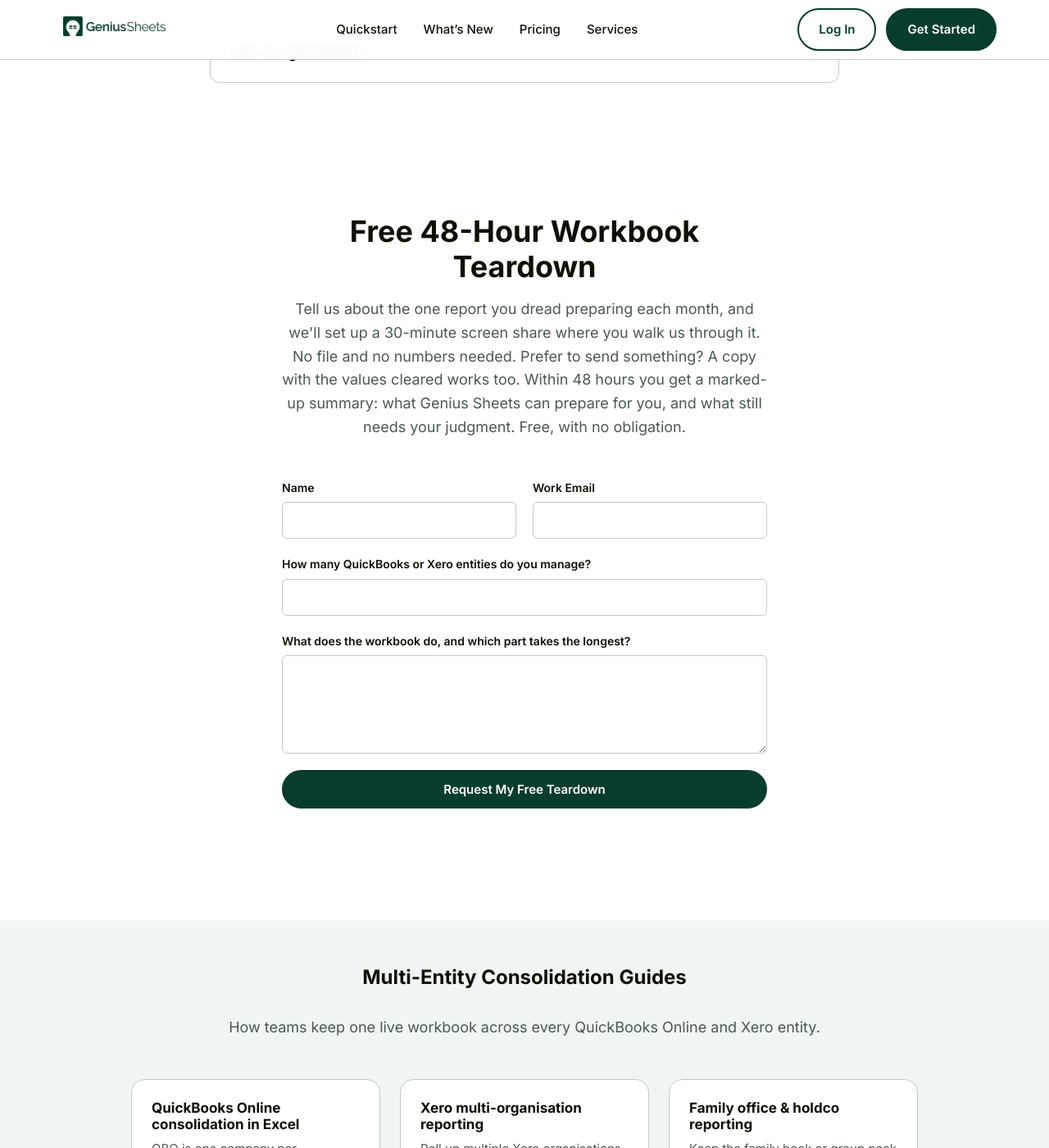
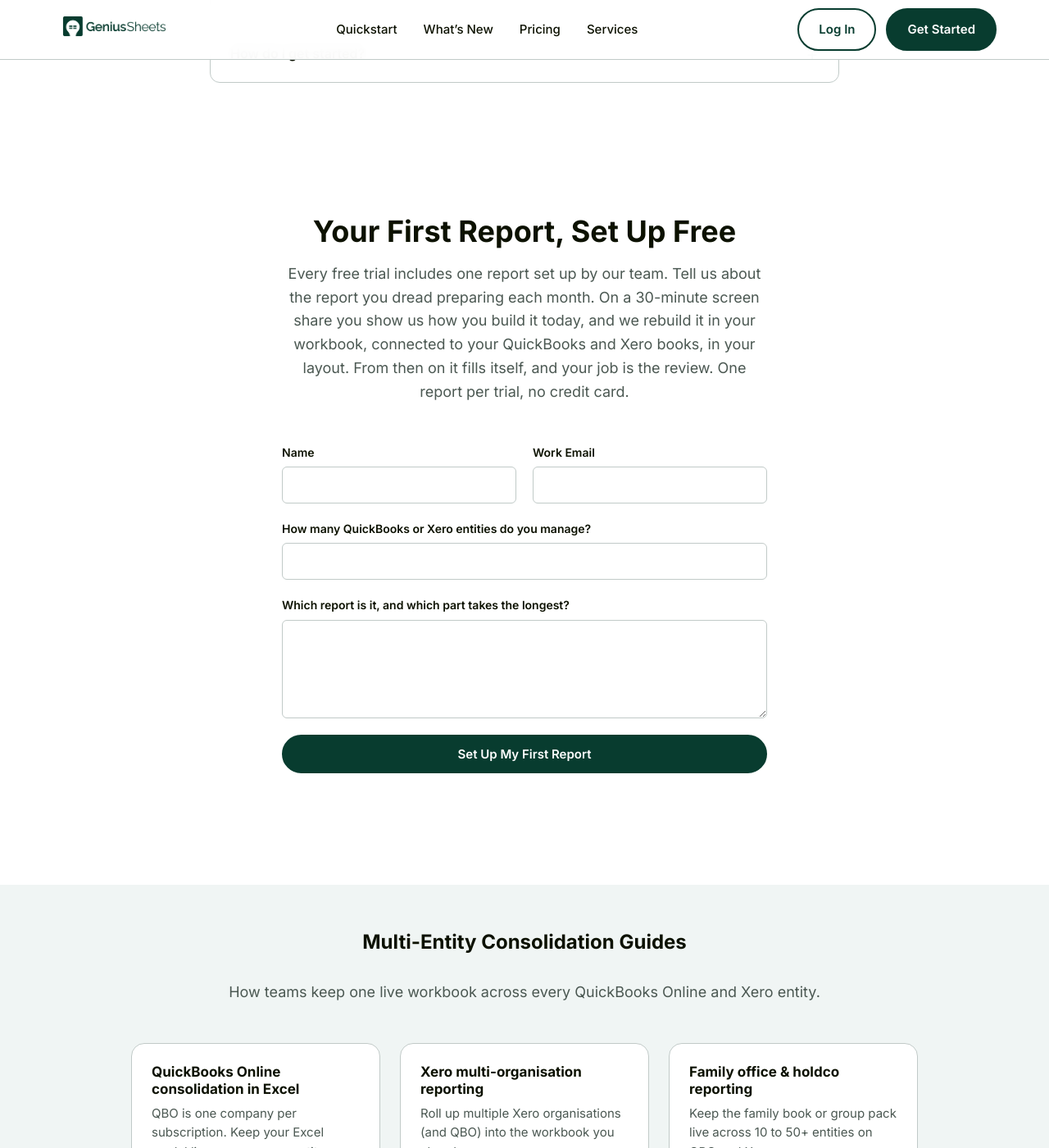
Before and after one commit to GeniusSheets/gs_site, a Jekyll site: the page built from index.html, in a window 1280 px wide and 1400 px high, scrolled down 7657 px. Shown: the whole window at 82% size. Built offline with Jekyll 4.4.1, drawn with Linux system fonts in a browser that asks for light colours; some of the changed text lies outside the part shown.

Commit message:
feat(site): replace workbook teardown with free first-report setup in trial
Co-Authored-By: Claude Opus 5.5 <noreply@anthropic.com>

```diff
--- a/_includes/structured-data.html
+++ b/_includes/structured-data.html
@@ -45,10 +45,10 @@
   "mainEntity": [
     {
       "@type": "Question",
-      "name": "What is the free workbook teardown?",
+      "name": "What is the free report setup?",
       "acceptedAnswer": {
         "@type": "Answer",
-        "text": "Walk us through a report you prepare by hand, on a 30-minute screen share or by sending a copy with the numbers removed. We never need your figures or your clients' data. Within 48 hours you get a marked-up summary showing which parts Genius Sheets can prepare for you and which still need your judgment. It is free and there is no obligation."
+        "text": "Every free trial includes one report set up by our team. You show us how you build it today on a 30-minute screen share, and we rebuild it in your workbook, connected to your QuickBooks and Xero books, in your layout. We only need a copy of the workbook with the values cleared; the numbers come from your connected books."
       }
     },
     {
@@ -64,7 +64,7 @@
       "name": "Does Genius Sheets offer a free trial?",
       "acceptedAnswer": {
         "@type": "Answer",
-        "text": "Yes, a two-week free trial with up to 2 connections, no credit card required. Upgrade anytime from your account."
+        "text": "Yes, a two-week free trial with up to 2 connections, no credit card required, and our team will set up one report for you during it. Upgrade anytime from your account."
       }
     },
     {
@@ -122,7 +122,7 @@
       "name": "Does Genius Sheets offer a free trial?",
       "acceptedAnswer": {
         "@type": "Answer",
-        "text": "Yes, a two-week free trial with up to 2 connections, no credit card required. Upgrade anytime from your account."
+        "text": "Yes, a two-week free trial with up to 2 connections, no credit card required, and our team will set up one report for you during it. Upgrade anytime from your account."
       }
     },
     {
--- a/index.html
+++ b/index.html
@@ -178,7 +178,7 @@ image: /assets/images/hero/hero-screenshot.png
       <div class="step-card">
         <div class="step-number">2</div>
         <h3>Connect Your Workbook</h3>
-        <p>Install the add-in for Excel or Google Sheets and link your existing reports to live data, in your own layout. On Enterprise plans, our team can set it up for you.</p>
+        <p>Install the add-in for Excel or Google Sheets and link your existing reports to live data, in your own layout. During your trial, our team sets up your first report for you.</p>
       </div>
       <img loading="lazy" decoding="async" src="{{ '/assets/images/steps/arrow-2.svg' | relative_url }}" alt="" class="step-arrow">
       <div class="step-card">
@@ -308,11 +308,11 @@ image: /assets/images/hero/hero-screenshot.png
     <div class="faq-list">
       <div class="faq-item">
         <button class="faq-question">
-          What is the free workbook teardown?
+          What is the free report setup?
           <span class="faq-icon">+</span>
         </button>
         <div class="faq-answer">
-          <p>Walk us through a report you prepare by hand, on a 30-minute screen share or by sending a copy with the numbers removed. We never need your figures or your clients' data. Within 48 hours you get a marked-up summary showing which parts Genius Sheets can prepare for you and which still need your judgment. It is free and there is no obligation. <a href="#teardown">Request one here</a>.</p>
+          <p>Every free trial includes one report set up by our team. You show us how you build it today on a 30-minute screen share, and we rebuild it in your workbook, connected to your QuickBooks and Xero books, in your layout. We only need a copy of the workbook with the values cleared; the numbers come from your connected books. <a href="#setup">Request yours here</a>.</p>
         </div>
       </div>
       <div class="faq-item">
@@ -330,7 +330,7 @@ image: /assets/images/hero/hero-screenshot.png
           <span class="faq-icon">+</span>
         </button>
         <div class="faq-answer">
-          <p>Yes, a two-week free trial with up to 2 connections, no credit card required. Upgrade anytime from your account.</p>
+          <p>Yes, a two-week free trial with up to 2 connections, no credit card required, and our team will set up one report for you during it. Upgrade anytime from your account.</p>
         </div>
       </div>
       <div class="faq-item">
@@ -364,13 +364,13 @@ image: /assets/images/hero/hero-screenshot.png
   </div>
 </section>
 
-<!-- Workbook Teardown -->
-<section class="contact-section" id="teardown">
+<!-- Free Report Setup -->
+<section class="contact-section" id="setup">
   <div class="container">
-    <h2 class="section-title">Free 48-Hour Workbook Teardown</h2>
-    <p class="section-subtitle">Tell us about the one report you dread preparing each month, and we'll set up a 30-minute screen share where you walk us through it. No file and no numbers needed. Prefer to send something? A copy with the values cleared works too. Within 48 hours you get a marked-up summary: what Genius Sheets can prepare for you, and what still needs your judgment. Free, with no obligation.</p>
+    <h2 class="section-title">Your First Report, Set Up Free</h2>
+    <p class="section-subtitle">Every free trial includes one report set up by our team. Tell us about the report you dread preparing each month. On a 30-minute screen share you show us how you build it today, and we rebuild it in your workbook, connected to your QuickBooks and Xero books, in your layout. From then on it fills itself, and your job is the review. One report per trial, no credit card.</p>
     {% if site.formspree_id and site.formspree_id != "" %}
-    <form class="contact-form" id="contact-form" action="https://formspree.io/f/{{ site.formspree_id }}" method="POST" data-event="teardown_request" data-success="Thanks. We'll reply within one business day to set up a time.">
+    <form class="contact-form" id="contact-form" action="https://formspree.io/f/{{ site.formspree_id }}" method="POST" data-event="report_setup_request" data-success="Thanks. We'll reply within one business day to book your walkthrough. If you haven't yet, start your free trial at app.geniussheets.com/signup.">
       <div class="form-row">
         <div class="form-group">
           <label for="td-name">Name</label>
@@ -386,17 +386,17 @@ image: /assets/images/hero/hero-screenshot.png
         <input type="text" id="td-entities" name="entities">
       </div>
       <div class="form-group">
-        <label for="td-message">What does the workbook do, and which part takes the longest?</label>
+        <label for="td-message">Which report is it, and which part takes the longest?</label>
         <textarea id="td-message" name="message" rows="4" required></textarea>
       </div>
       <input type="text" name="_gotcha" tabindex="-1" autocomplete="off" aria-hidden="true" style="display:none">
-      <input type="hidden" name="_subject" value="Workbook teardown request: geniussheets.us">
-      <button type="submit" class="btn btn-primary btn-block">Request My Free Teardown</button>
+      <input type="hidden" name="_subject" value="Free report setup request: geniussheets.us">
+      <button type="submit" class="btn btn-primary btn-block">Set Up My First Report</button>
       <p class="form-status" id="contact-form-status" role="status" aria-live="polite"></p>
     </form>
     {% else %}
     <div class="contact-form-fallback">
-      <p>Email <a href="mailto:{{ site.email }}?subject=Workbook%20teardown">{{ site.email }}</a> and we'll set up a time to walk through it.</p>
+      <p>Email <a href="mailto:{{ site.email }}?subject=Free%20report%20setup">{{ site.email }}</a> and we'll book a time for your walkthrough.</p>
     </div>
     {% endif %}
   </div>
--- a/pricing.html
+++ b/pricing.html
@@ -109,7 +109,7 @@ image: /assets/images/hero/hero-screenshot.png
           <span class="faq-icon">+</span>
         </button>
         <div class="faq-answer">
-          <p>Yes, a two-week free trial with up to 2 connections, no credit card required. Upgrade anytime from your account.</p>
+          <p>Yes, a two-week free trial with up to 2 connections, no credit card required, and our team will set up one report for you during it. Upgrade anytime from your account.</p>
         </div>
       </div>
       <div class="faq-item">
```
Also changed, not shown: services.html (+4 -4 lines).
